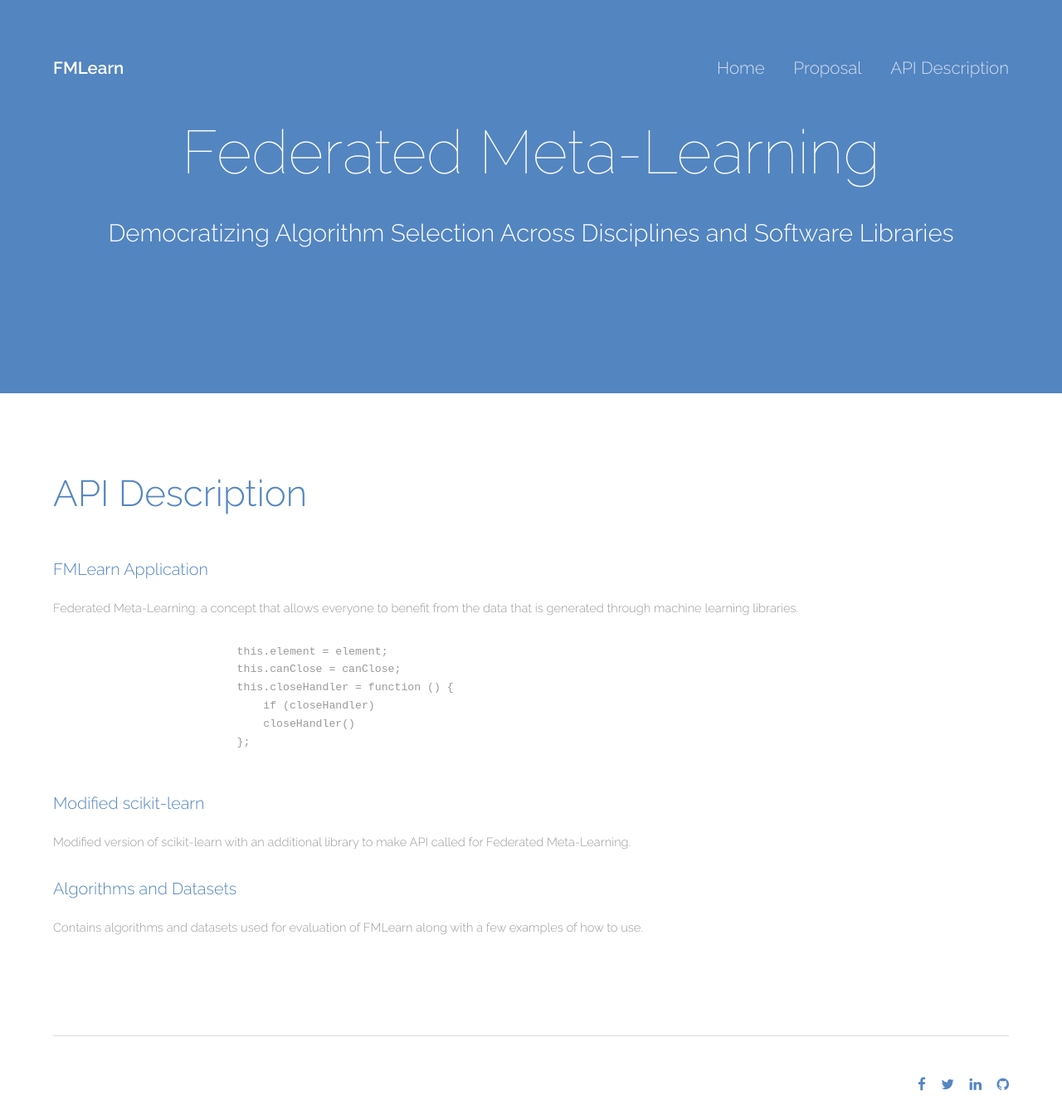
After one commit to mukeshmk/fm-learn, a Flask app: page /api-description.html in a window 1280 px wide. The commit adds this page. Shown: the whole page at 83% size. Run offline with Flask 2, Linux system fonts and the light colour scheme.

Commit message:
added api-description.html and updated download links to latest-release

```diff
--- a/src/app.py
+++ b/src/app.py
@@ -25,11 +25,16 @@ from data_models.Metrics import *
 from data_models.Params import *
 from data_models.MetaFeatures import *
 
-# added root route for webpage
+# added route for index.html webpage
 @app.route('/')
 @app.route('/index.html')
 def index():
     return render_template('index.html')
+
+# added route for api-description webpage
+@app.route('/api-description.html')
+def apidescription():
+    return render_template('api-description.html')
 
 # Create a Metric
 @app.route(METRIC, methods=[POST])
--- /dev/null
+++ b/src/templates/api-description.html
@@ -0,0 +1,90 @@
+<!DOCTYPE HTML>
+<html>
+	<head>
+		<title>Federated Meta-Learning</title>
+		<meta charset="utf-8" />
+		<meta name="viewport" content="width=device-width, initial-scale=1" />
+		<link rel="stylesheet" href="../static/assets/css/main.css" />
+	</head>
+	<body>
+
+		<!-- Header -->
+			<header id="header">
+				<div class="inner">
+					<a href="index.html" class="logo">FMLearn</a>
+					<nav id="nav">
+						<a href="index.html">Home</a>
+						<a target="_blank"
+						href="https://www.scss.tcd.ie/joeran.beel/blog/2019/04/08/federated-meta-learning-democratizing-algorithm-selection-across-disciplines-and-software-libraries-proposal/">
+							Proposal</a>
+						<a href="api-description.html">API Description</a>
+					</nav>
+					<a href="#navPanel" class="navPanelToggle"><span class="fa fa-bars"></span></a>
+				</div>
+			</header>
+
+		<!-- Banner -->
+			<section id="banner">
+				<h1>Federated Meta-Learning</h1>
+				<p>Democratizing Algorithm Selection Across Disciplines and Software Libraries</p>
+			</section>
+
+		<!-- One -->
+			<section id="one" class="wrapper">
+				<div class="inner">
+					<h1 style="font-size: 3em;">API Description</h1>
+                    <article>
+                        <header>
+                            <h3>FMLearn Application</h3>
+                        </header>
+                        <p>Federated Meta-Learning: a concept that allows everyone to benefit from the data that is generated through machine learning libraries.</p>
+                        <pre>
+                            this.element = element;
+                            this.canClose = canClose;
+                            this.closeHandler = function () {
+                                if (closeHandler)
+                                closeHandler()
+                            };
+                        </pre>
+                    </article>
+                    <article>
+                        <header>
+                            <h3>Modified scikit-learn</h3>
+                        </header>
+                        <p>Modified version of scikit-learn with an additional library to make API called for Federated Meta-Learning.</p>
+                    </article>
+                    <article>
+                        <header>
+                            <h3>Algorithms and Datasets</h3>
+                        </header>
+                        <p>Contains algorithms and datasets used for evaluation of FMLearn along with a few examples of how to use.</p>
+                    </article>
+
+				</div>
+			</section>
+
+		<!-- Footer -->
+			<footer id="footer">
+				<div class="inner">
+					<div class="flex">
+						<div class="copyright">
+
+						</div>
+						<ul class="icons">
+							<li><a target="_blank" href="https://www.facebook.com/amukesh.mk/" class="icon fa-facebook"><span class="label">Facebook</span></a></li>
+							<li><a target="_blank" href="https://twitter.com/amukeshmk" class="icon fa-twitter"><span class="label">Twitter</span></a></li>
+							<li><a target="_blank" href="https://www.linkedin.com/in/mukeshmk95/" class="icon fa-linkedin"><span class="label">linkedIn</span></a></li>
+							<li><a target="_blank" href="https://github.com/mukeshmk" class="icon fa-github"><span class="label">linkedIn</span></a></li>
+						</ul>
+					</div>
+				</div>
+			</footer>
+
+		<!-- Scripts -->
+			<script src="assets/js/jquery.min.js"></script>
+			<script src="assets/js/skel.min.js"></script>
+			<script src="assets/js/util.js"></script>
+			<script src="assets/js/main.js"></script>
+
+	</body>
+</html>
--- a/src/templates/index.html
+++ b/src/templates/index.html
@@ -17,7 +17,7 @@
 						<a target="_blank"
 						href="https://www.scss.tcd.ie/joeran.beel/blog/2019/04/08/federated-meta-learning-democratizing-algorithm-selection-across-disciplines-and-software-libraries-proposal/">
 							Proposal</a>
-						<a href="elements.html">API Description</a>
+						<a href="api-description.html">API Description</a>
 					</nav>
 					<a href="#navPanel" class="navPanelToggle"><span class="fa fa-bars"></span></a>
 				</div>
@@ -39,7 +39,7 @@
 							</header>
 							<p>Federated Meta-Learning: a concept that allows everyone to benefit from the data that is generated through machine learning libraries.</p>
 							<footer>
-								<a target="_blank" href="https://github.com/mukeshmk/fm-learn/releases/tag/v0.4" class="button special">Download</a>
+								<a target="_blank" href="https://github.com/mukeshmk/fm-learn/releases/latest" class="button special">Download</a>
 							</footer>
 						</article>
 						<article>
@@ -48,7 +48,7 @@
 							</header>
 							<p>Modified version of scikit-learn with an additional library to make API called for Federated Meta-Learning.</p>
 							<footer>
-								<a target="_blank" href="https://github.com/mukeshmk/scikit-learn/releases/tag/fml-v0.4" class="button special">Download</a>
+								<a target="_blank" href="https://github.com/mukeshmk/scikit-learn/releases/latest" class="button special">Download</a>
 							</footer>
 						</article>
 						<article>
```
